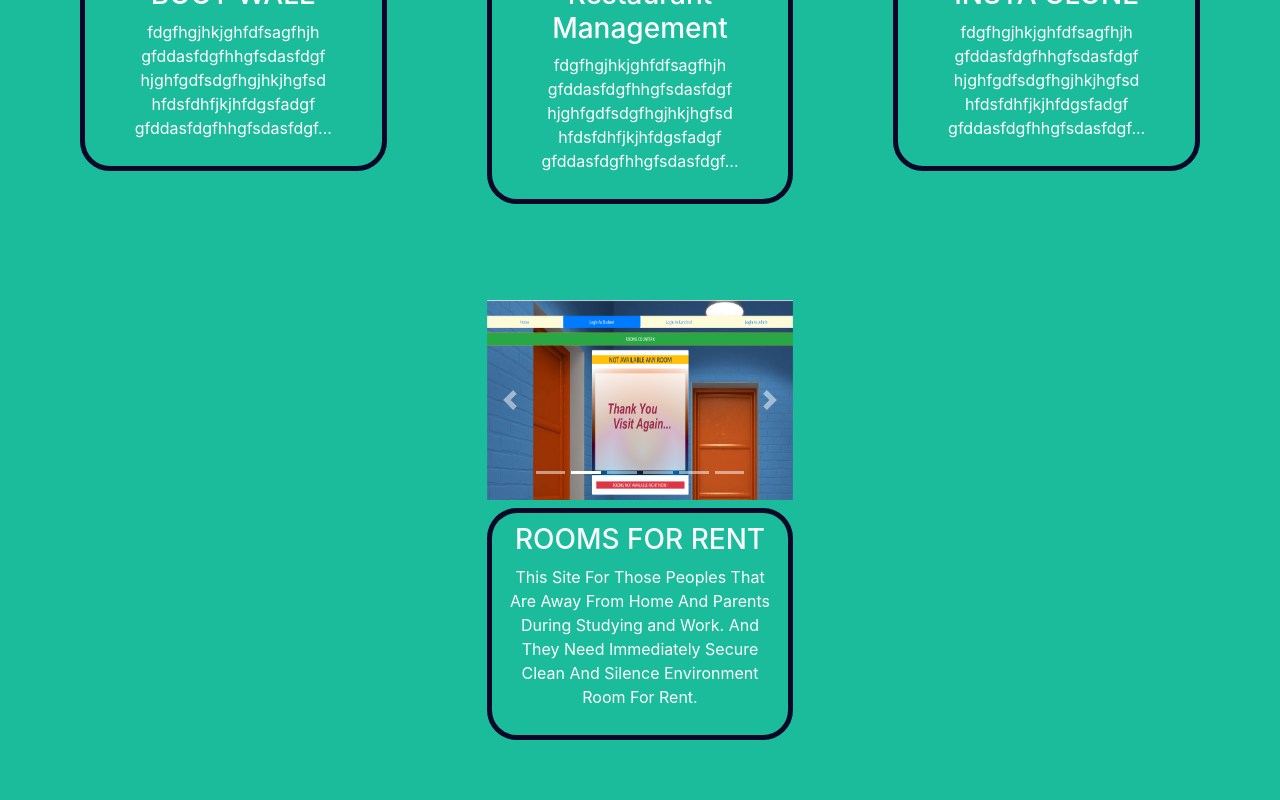
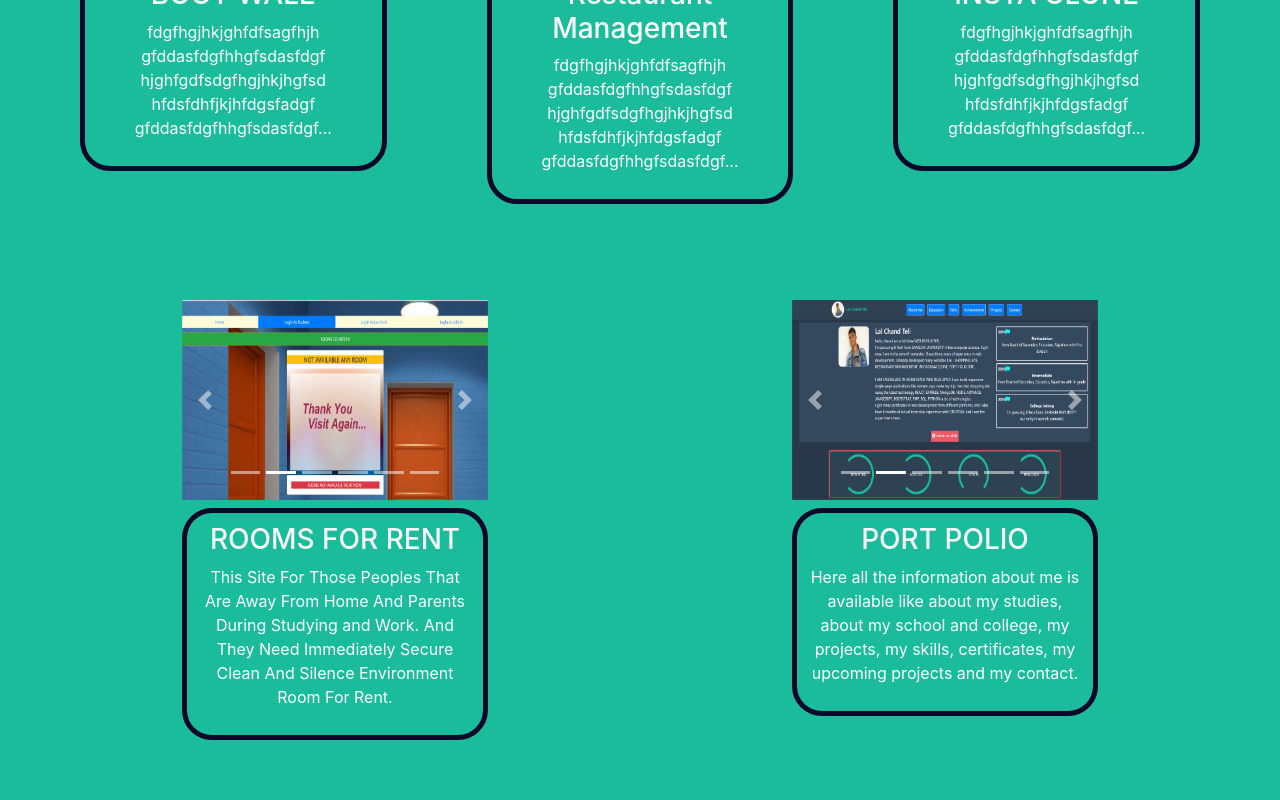
Before and after one commit to LALCHANDTELI/port_folio, a React (Create React App) app: page / in a window 1280 px wide. Shown: the part 5138-5938 px from the top of the page. Built offline with nearby package versions, Linux system fonts and the light colour scheme.

Commit message:
Update App.js

```diff
--- a/src/App.js
+++ b/src/App.js
@@ -13,6 +13,7 @@ import { what_i_do } from "./what_i_do";
 import { footer } from "./footer";
 import { rooms_for_rant } from "./projects/rooms_for_rant";
 import { Tech_and_soft } from "./tech_and_soft";
+import { port_polio } from "./projects/port_polio";
 const { useEffect } = require("react");
 
 const App = () => {
@@ -81,14 +82,13 @@ const App = () => {
 
               {insta_clone()}
 
-{rooms_for_rant()}
+              {rooms_for_rant()}
 
-
+              {port_polio()}
             </div>
           </div>
 
           {Tech_and_soft()}
-
 
           {Contact()}
         </div>
```
